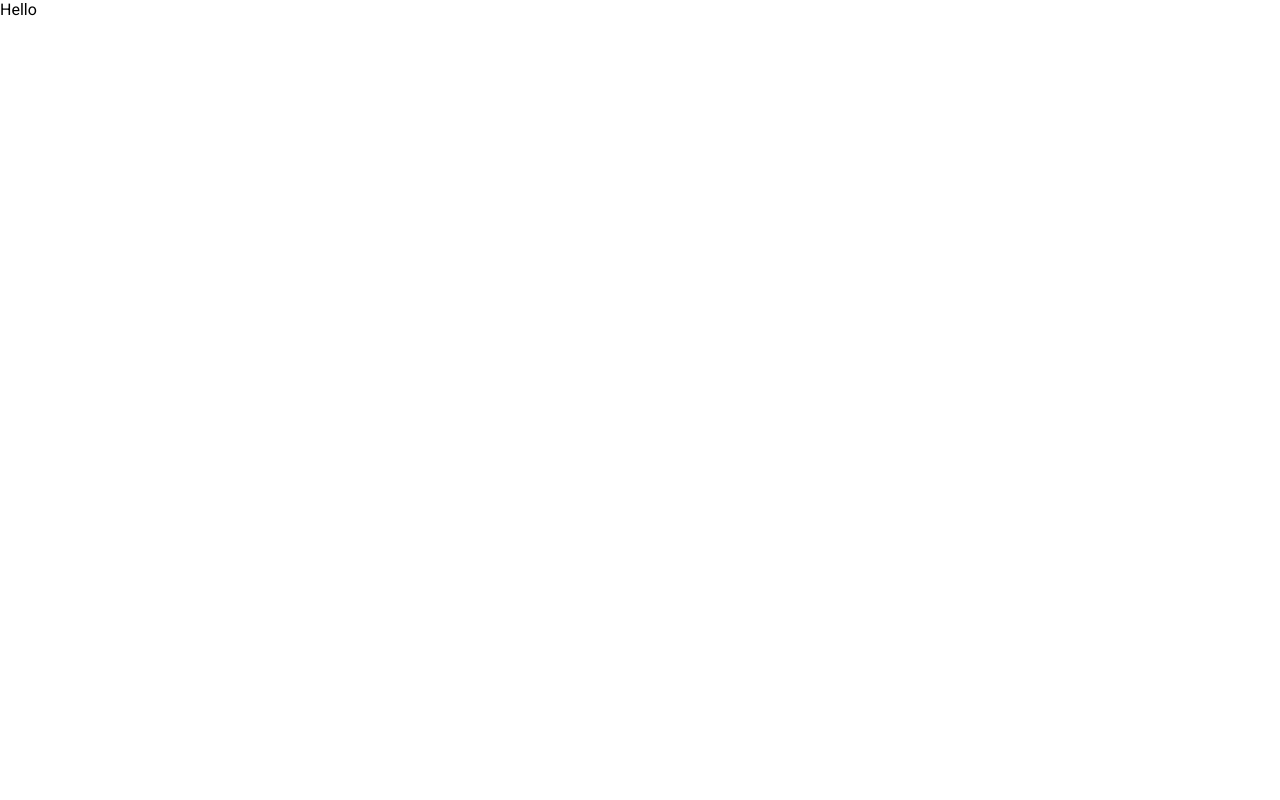
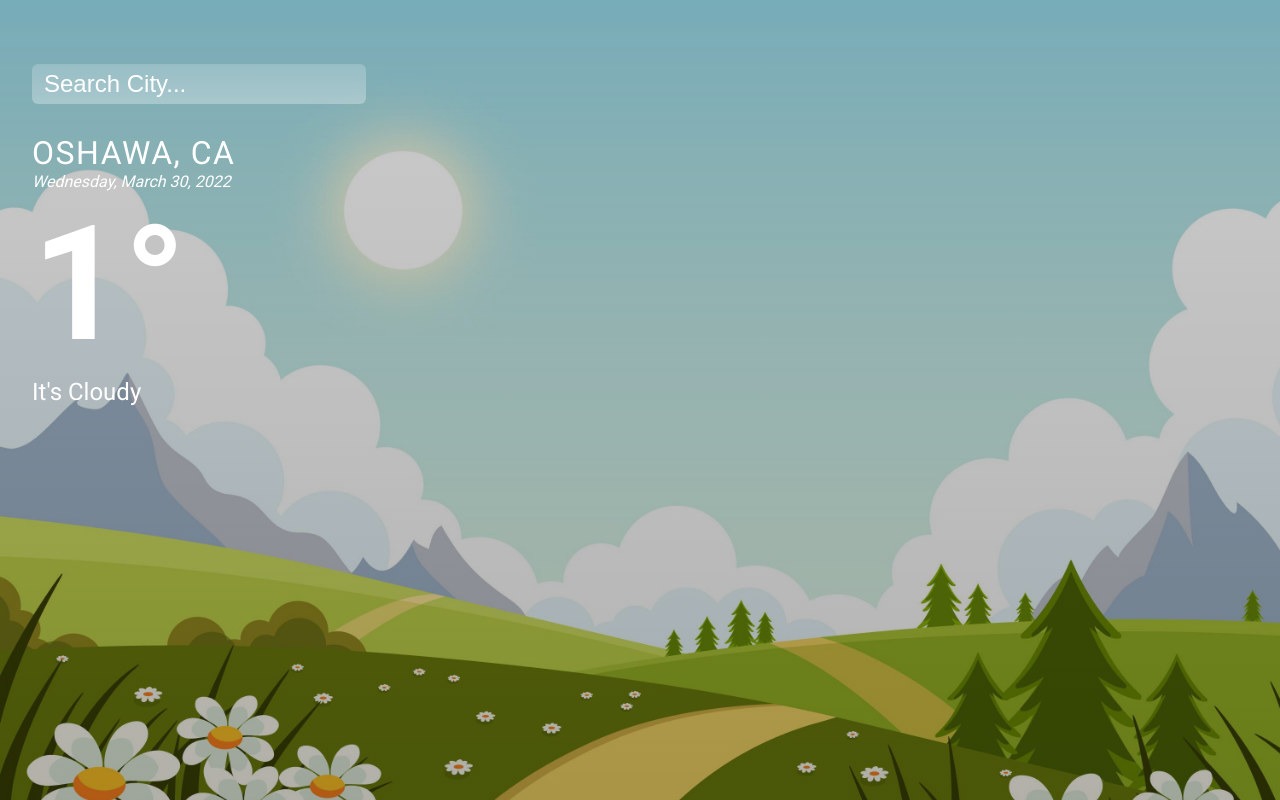
Before and after one commit to grefelnable/weather-app-grefel, a React (Create React App) app: page / in a window 1280 px wide. Built offline with nearby package versions, Linux system fonts and the light colour scheme.

Commit message:
added: Main in App.js and added date builder func

```diff
--- a/src/App.js
+++ b/src/App.js
@@ -1,7 +1,12 @@
 import React from "react"
+import Main from "./components/Main"
 
 function App() {
-  return <div>Hello</div>
+  return (
+    <div>
+      <Main />
+    </div>
+  )
 }
 
 export default App
--- /dev/null
+++ b/src/components/Main.js
@@ -0,0 +1,106 @@
+import React from "react"
+import styled from "styled-components"
+
+const key = "d26e67ed1ea6bd90cd49c86a33182a09"
+function Main() {
+  const dateBuilder = newDate => {
+    let days = [
+      "Sunday",
+      "Monday",
+      "Tuesday",
+      "Wednesday",
+      "Thursday",
+      "Friday",
+      "Saturday",
+    ]
+    let months = [
+      "January",
+      "February",
+      "March",
+      "April",
+      "May",
+      "June",
+      "July",
+      "August",
+      "September",
+      "October",
+      "November",
+      "December",
+    ]
+
+    let day = days[newDate.getDay()]
+    let month = months[newDate.getMonth()]
+    let year = newDate.getFullYear()
+    let date = newDate.getDate()
+    console.log(day, month, date, year)
+
+    return `${day}, ${month} ${date}, ${year}`
+  }
+  React.useEffect(() => {
+    dateBuilder(new Date())
+  }, [])
+  return (
+    <Wrap
+      style={{
+        background: `linear-gradient(to bottom, rgba(0,0,0,0.2), rgba(0,0,0,0.3)), url(./assets/sunny.jpg) center left/cover no-repeat`,
+      }}
+    >
+      <SearchInput type="text" placeholder="Search City..." />
+      <Header>
+        <p className="location">oshawa, ca</p>
+        <p className="date">{dateBuilder(new Date())}</p>
+        <h1 className="temperature">1°</h1>
+        <p className="skyCover">it's cloudy</p>
+      </Header>
+    </Wrap>
+  )
+}
+
+export default Main
+
+const Wrap = styled.div`
+  height: 100vh;
+  padding-top: 4em;
+  padding-left: 2em;
+  color: #fff;
+`
+
+const SearchInput = styled.input`
+  font-size: 1.5rem;
+  text-transform: capitalize;
+  border: transparent;
+  padding: 0.25em 0.5em;
+  border-radius: 0.25em;
+  background: linear-gradient(
+    rgba(255, 255, 255, 0.2),
+    rgba(255, 255, 255, 0.3)
+  );
+  color: #fff;
+  outline: none;
+  margin-bottom: 1.25em;
+
+  &::placeholder {
+    color: #fff;
+  }
+`
+
+const Header = styled.div`
+  .location {
+    font-size: 2rem;
+    text-transform: uppercase;
+    letter-spacing: 1.5px;
+  }
+
+  .date {
+    font-size: 1rem;
+    font-style: italic;
+  }
+  .temperature {
+    font-size: 10rem;
+  }
+
+  .skyCover {
+    font-size: 1.5rem;
+    text-transform: capitalize;
+  }
+`
```
